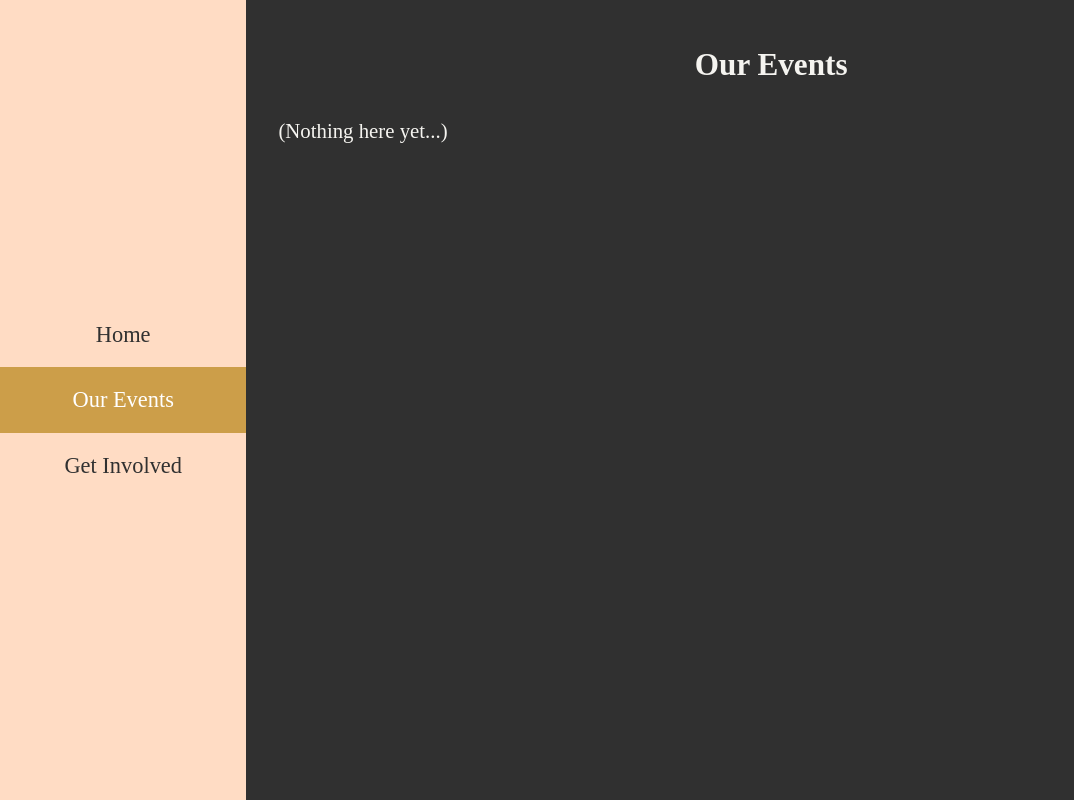
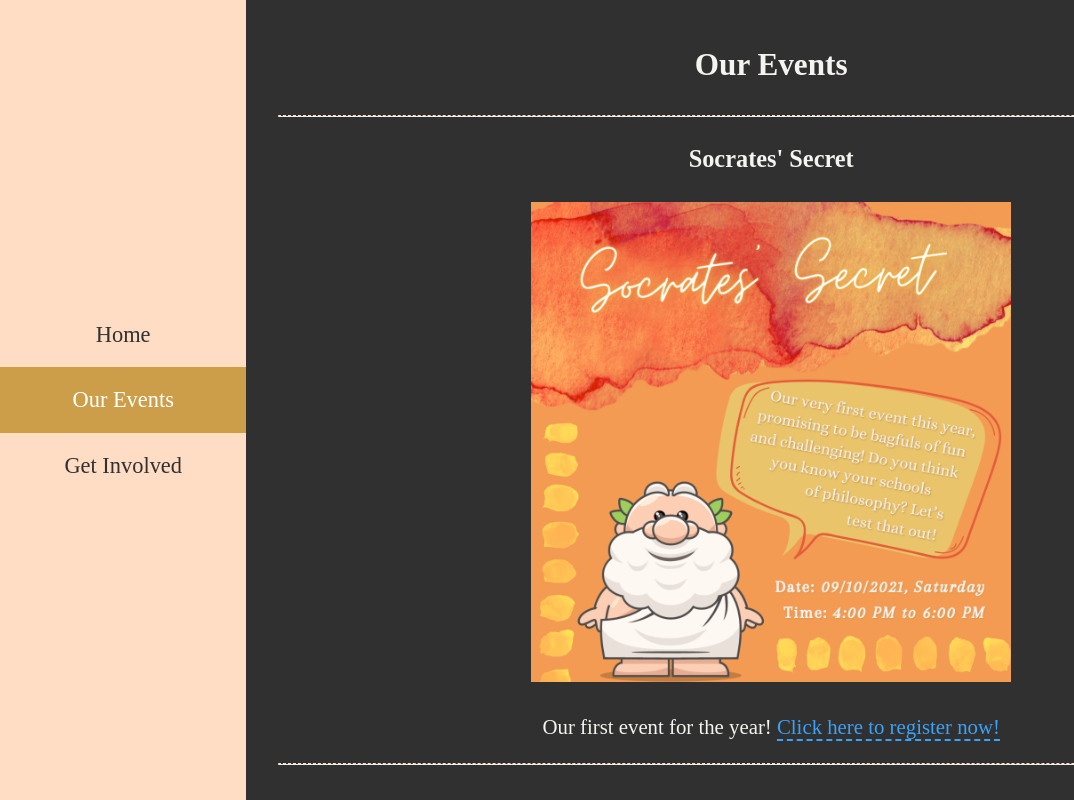
Before and after one commit to socratesclubvitc/socratesclubvitc.github.io, a plain HTML site: page events/index.html in a window 1280 px wide. Shown: the whole page, without its empty margins (0-1074 px from the left). Drawn offline with Linux system fonts and the light colour scheme; a web font is replaced by a local one.

Commit message:
socrates' secret event stuff

```diff
--- a/events/index.html
+++ b/events/index.html
@@ -6,11 +6,10 @@
     <meta http-equiv="X-UA-Compatible" content="IE=edge">
     <meta name="viewport" content="width=device-width, initial-scale=1.0">
     <title>The Socrates Club, VIT Chennai</title>
-    <link rel="stylesheet" href="/style.css">
+    <link rel="stylesheet" href="../style.css">
     <link rel="preconnect" href="https://fonts.googleapis.com">
     <link rel="preconnect" href="https://fonts.gstatic.com" crossorigin>
-    <link href="https://fonts.googleapis.com/css2?family=STIX+Two+Text:ital,wght@0,400;0,600;0,700;1,400&display=swap"
-        rel="stylesheet">
+    <link href="https://fonts.googleapis.com/css2?family=STIX+Two+Text:ital,wght@0,400;0,600;0,700;1,400&display=swap" rel="stylesheet">
 </head>
 
 <body>
@@ -20,8 +19,16 @@
         <a class='nav-link' href='/getinvolved/'>Get Involved</a>
     </nav>
     <div class='body-contents'>
+
         <h2>Our Events</h2>
-        (Nothing here yet...)
+
+        <hr class="thematic_break">
+        <h3 style="text-align: center; ">Socrates' Secret</h3>
+        <div class='img-wrapper'>
+            <img src='soc_secret_poster.png'>
+        </div>
+        <p style="text-align: center;">Our first event for the year! <a href='https://forms.gle/jYwKRg6pyfkiUNtG6'>Click here to register now!</a></p>
+        <hr class="thematic_break">
     </div>
 </body>
 
--- a/style.css
+++ b/style.css
@@ -18,7 +18,9 @@ nav {
     align-items: center;
 }
 
-a, a:visited, a:active {
+a,
+a:visited,
+a:active {
     text-decoration: none;
 }
 
@@ -42,6 +44,10 @@ a {
 .nav-link.current {
     background: #cc9e49;
     color: white;
+}
+
+hr.thematic_break {
+    border-top: 1px dashed #ffdcc4;
 }
 
 @media not all and (hover: none) {
@@ -68,7 +74,7 @@ a {
     overflow-y: scroll;
 }
 
-.body-contents > .img-wrapper > img {
+.body-contents>.img-wrapper>img {
     max-height: 60vh;
 }
 
@@ -77,7 +83,7 @@ a {
     text-align: center;
 }
 
-.body-contents > h2 {
+.body-contents>h2 {
     text-align: center;
 }
 
@@ -98,14 +104,13 @@ a {
         margin: 0;
         padding: 1rem;
     }
-    .body-contents > .img-wrapper > img {
+    .body-contents>.img-wrapper>img {
         max-height: unset;
         height: auto;
         max-width: 90vw;
         max-height: 60vh;
         padding: auto;
     }
-
     .nav-link {
         width: auto;
         margin: 0;
```
Also changed, not shown: events/soc_secret_poster.png (added).
